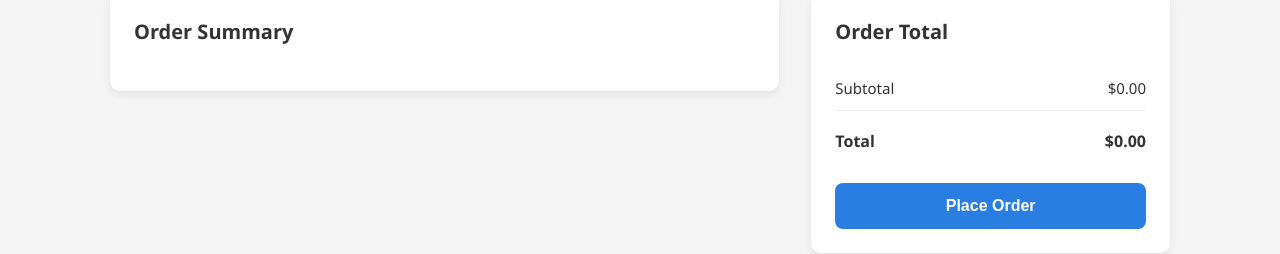
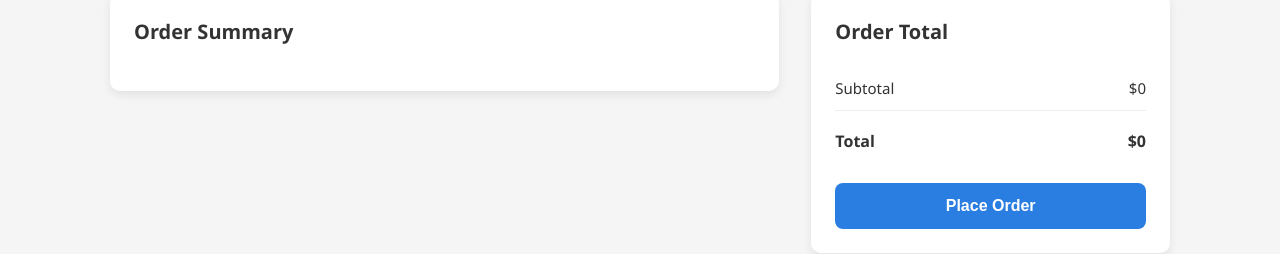
Before and after one commit to Jahazel/shophub, a React (Vite) app: page /cart in a window 1280 px wide. Shown: the part 203-457 px from the top of the page. Built offline with nearby package versions, Linux system fonts and the light colour scheme.

Commit message:
Implement dynamic cart total calculation

```diff
--- a/src/pages/CartPage.jsx
+++ b/src/pages/CartPage.jsx
@@ -3,6 +3,10 @@ import { CartContext } from "../context/CartContext";
 
 export default function CartPage() {
   const { cartItems } = useContext(CartContext);
+  const totalCount = cartItems.reduce(
+    (total, item) => total + item.price * item.quantity,
+    0,
+  );
 
   return (
     <div className="cart-page-container">
@@ -28,11 +32,11 @@ export default function CartPage() {
           <h2>Order Total</h2>
           <div className="total-row">
             <p>Subtotal</p>
-            <p>$0.00</p>
+            <p>${totalCount}</p>
           </div>
           <div className="total-row total-final">
             <p>Total</p>
-            <p>$0.00</p>
+            <p>${totalCount}</p>
           </div>
           <button className="place-order-btn">Place Order</button>
         </div>
```
